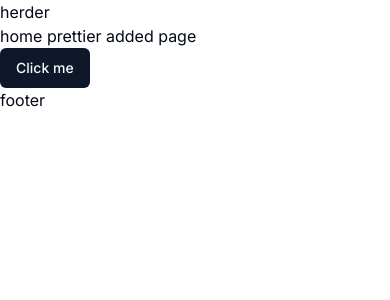
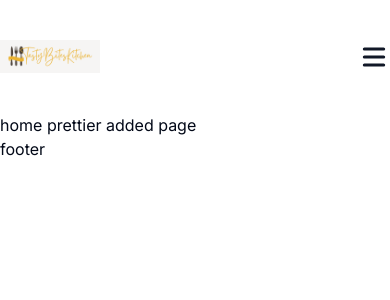
Before and after one commit to PARSA-00-55/tasty-bites-kitchen, a Next.js app: page / in a window 390 px wide. Shown: the top 300 px of the page. Built offline with nearby package versions, Linux system fonts and the light colour scheme.

Commit message:
header setup

```diff
--- a/app/(root)/(home)/page.jsx
+++ b/app/(root)/(home)/page.jsx
@@ -4,7 +4,6 @@ export default function Home() {
   return (
     <main>
       <h1>home prettier added page</h1>
-      <Button>Click me</Button>
     </main>
   );
 }
--- /dev/null
+++ b/app/(root)/layout.js
@@ -0,0 +1,12 @@
+import Header from "@/components/Sheared/Header";
+
+const layout = ({ children }) => {
+  return (
+    <div>
+      <Header />
+      {children}footer
+    </div>
+  );
+};
+
+export default layout;
--- a/app/(root)/layout.jsx
+++ /dev/null
@@ -1,5 +0,0 @@
-const layout = ({ children }) => {
-  return <div>herder{children}footer</div>;
-};
-
-export default layout;
--- /dev/null
+++ b/components/Sheared/Header.jsx
@@ -0,0 +1,45 @@
+"use client";
+// import siteMetadata from "@/data/siteMetadata";
+import headerNavLinks from "@/constant/headerNavLinks";
+import Logo from "@/assets/tasty-bites-kitchen-logo.png";
+import Link from "next/link";
+import Image from "next/image";
+// import Link from "@/components/others/Links";
+import MobileNav from "@/components/others/MobileNav";
+// import ThemeSwitch from "./ThemeSwitch";
+// import SearchButton from "./SearchButton";
+
+const Header = () => {
+  return (
+    <header className="flex items-center justify-between py-10">
+      <div>
+        <Link href="/">
+          <div className="flex items-center justify-between">
+            <div className="mr-3">
+              {/* <Logo /> */}
+              <Image src={Logo} alt="website logo" width={100} />
+            </div>
+          </div>
+        </Link>
+      </div>
+      <div className="flex items-center space-x-4 leading-5 sm:space-x-6">
+        {headerNavLinks
+          .filter((link) => link.href !== "/")
+          .map((link) => (
+            <Link
+              key={link.title}
+              href={link.href}
+              className="hidden font-medium text-gray-900 dark:text-gray-100 sm:block"
+            >
+              {link.title}
+            </Link>
+          ))}
+        {/* <SearchButton /> */}
+        {/* <ThemeSwitch /> */}
+        <MobileNav />
+      </div>
+    </header>
+  );
+};
+
+export default Header;
--- /dev/null
+++ b/components/others/Links.jsx
@@ -0,0 +1,19 @@
+/* eslint-disable jsx-a11y/anchor-has-content */
+import Link from "next/link";
+
+const Links = ({ href, ...rest }) => {
+  const isInternalLink = href && href.startsWith("/");
+  const isAnchorLink = href && href.startsWith("#");
+
+  if (isInternalLink) {
+    return <Link href={href} {...rest} />;
+  }
+
+  if (isAnchorLink) {
+    return <a href={href} {...rest} />;
+  }
+
+  return <a target="_blank" rel="noopener noreferrer" href={href} {...rest} />;
+};
+
+export default Links;
--- /dev/null
+++ b/components/others/MobileNav.jsx
@@ -0,0 +1,85 @@
+"use client";
+import { useState } from "react";
+// import Link from "./Links";
+import headerNavLinks from "@/constant/headerNavLinks";
+import Links from "./Links";
+
+const MobileNav = () => {
+  const [navShow, setNavShow] = useState(false);
+
+  const onToggleNav = () => {
+    setNavShow((status) => {
+      if (status) {
+        document.body.style.overflow = "auto";
+      } else {
+        // Prevent scrolling
+        document.body.style.overflow = "hidden";
+      }
+      return !status;
+    });
+  };
+
+  return (
+    <>
+      <button
+        aria-label="Toggle Menu"
+        onClick={onToggleNav}
+        className="sm:hidden"
+      >
+        <svg
+          xmlns="http://www.w3.org/2000/svg"
+          viewBox="0 0 20 20"
+          fill="currentColor"
+          className="h-8 w-8 text-gray-900 dark:text-gray-100"
+        >
+          <path
+            fillRule="evenodd"
+            d="M3 5a1 1 0 011-1h12a1 1 0 110 2H4a1 1 0 01-1-1zM3 10a1 1 0 011-1h12a1 1 0 110 2H4a1 1 0 01-1-1zM3 15a1 1 0 011-1h12a1 1 0 110 2H4a1 1 0 01-1-1z"
+            clipRule="evenodd"
+          />
+        </svg>
+      </button>
+      <div
+        className={`fixed left-0 top-0 z-10 h-full w-full transform bg-white opacity-95 duration-300 ease-in-out dark:bg-gray-950 dark:opacity-[0.98] ${
+          navShow ? "translate-x-0" : "translate-x-full"
+        }`}
+      >
+        <div className="flex justify-end">
+          <button
+            className="mr-8 mt-11 h-8 w-8"
+            aria-label="Toggle Menu"
+            onClick={onToggleNav}
+          >
+            <svg
+              xmlns="http://www.w3.org/2000/svg"
+              viewBox="0 0 20 20"
+              fill="currentColor"
+              className="text-gray-900 dark:text-gray-100"
+            >
+              <path
+                fillRule="evenodd"
+                d="M4.293 4.293a1 1 0 011.414 0L10 8.586l4.293-4.293a1 1 0 111.414 1.414L11.414 10l4.293 4.293a1 1 0 01-1.414 1.414L10 11.414l-4.293 4.293a1 1 0 01-1.414-1.414L8.586 10 4.293 5.707a1 1 0 010-1.414z"
+                clipRule="evenodd"
+              />
+            </svg>
+          </button>
+        </div>
+        <nav className="fixed mt-8 h-full">
+          {headerNavLinks.map((link) => (
+            <div key={link.title} className="px-12 py-4">
+              <Links
+                href={link.href}
+                className="text-2xl font-bold tracking-widest text-gray-900 dark:text-gray-100"
+                onClick={onToggleNav}
+              >
+                {link.title}
+              </Links>
+            </div>
+          ))}
+        </nav>
+      </div>
+    </>
+  );
+};
+
+export default MobileNav;
--- /dev/null
+++ b/constant/headerNavLinks.js
@@ -0,0 +1,9 @@
+const headerNavLinks = [
+  { href: "/", title: "Home" },
+  { href: "/blog", title: "Blog" },
+  { href: "/tags", title: "Tags" },
+  { href: "/projects", title: "Projects" },
+  { href: "/about", title: "About" },
+];
+
+export default headerNavLinks;
```
Also changed, not shown: assets/tasty-bites-kitchen-logo.png (added).
